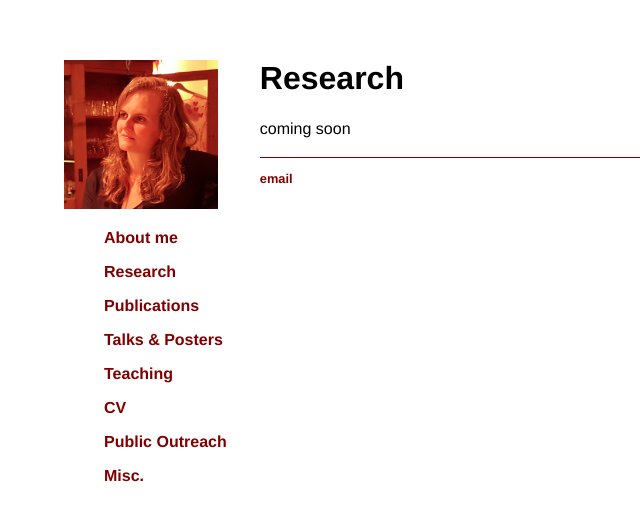
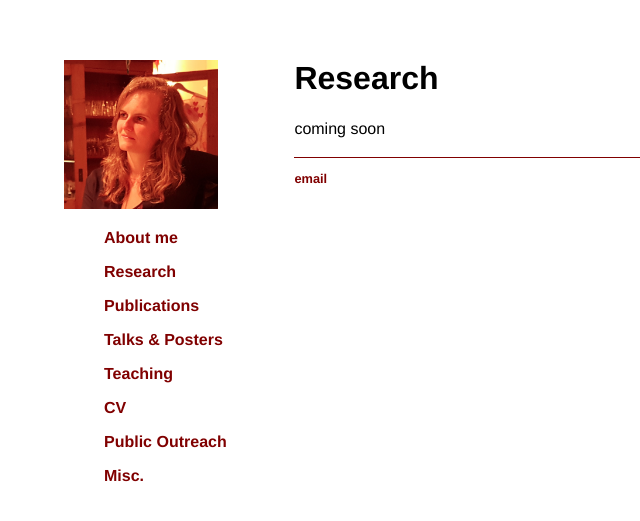
Before and after one commit to marieke-woensdregt/marieke-woensdregt.github.io, a Jekyll site: the page built from research/index.html, in a window 1280 px wide. Shown: the top 521 px of the page, without its empty margins (0-640 px from the left). Built offline with Jekyll 4.4.1, drawn with Linux system fonts in a browser that asks for light colours.

Commit message:
Update default.html

```diff
--- a/_layouts/default.html
+++ b/_layouts/default.html
@@ -23,13 +23,13 @@
 		</head>
 
 		<body>
-		<div class="blurb" style="margin-left:17%">
+		<div class="blurb" style="margin-left:20%">
 			<title>{{ page.title }}</title>
 			{{ content }}
 		</div><!-- /.blurb -->
 		</body>
 
-		<footer style="margin-left:17%">
+		<footer style="margin-left:20%">
 			<h3>
 			<a href="mailto:m.s.woensdregt@sms.ed.ac.uk">email</a>
 			</h3>
```
